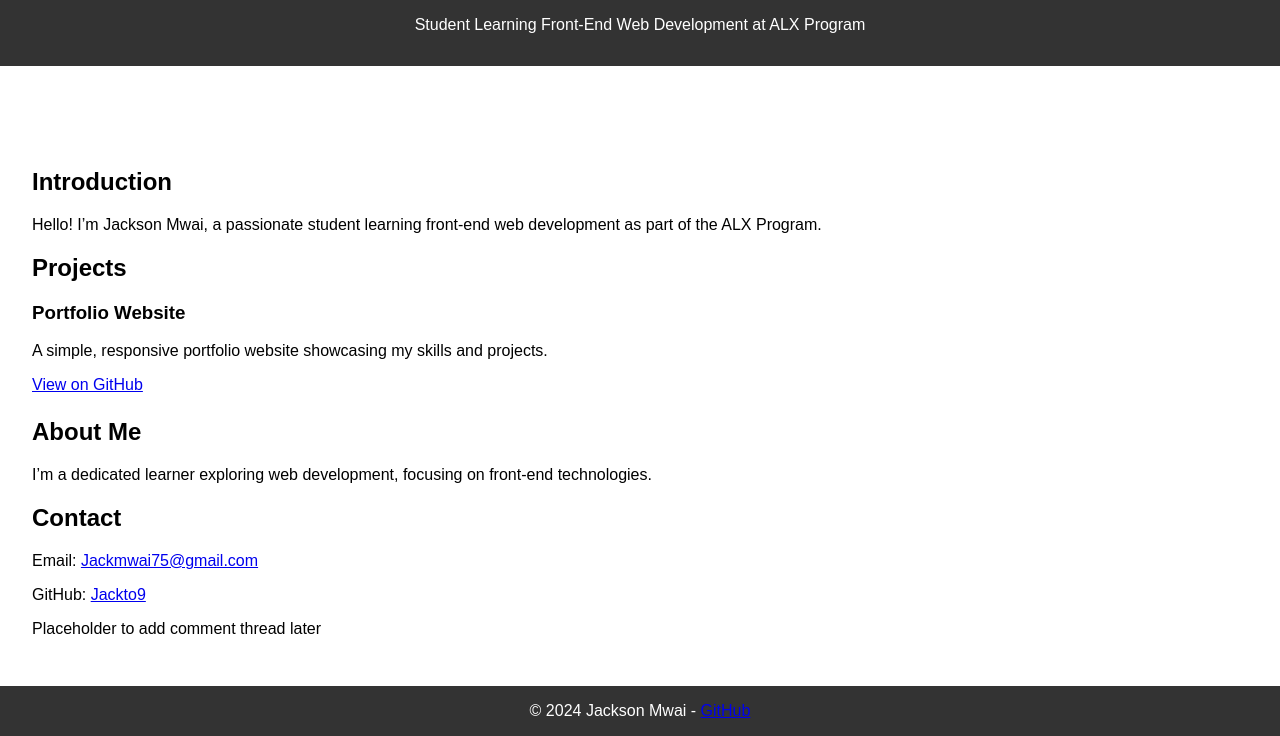
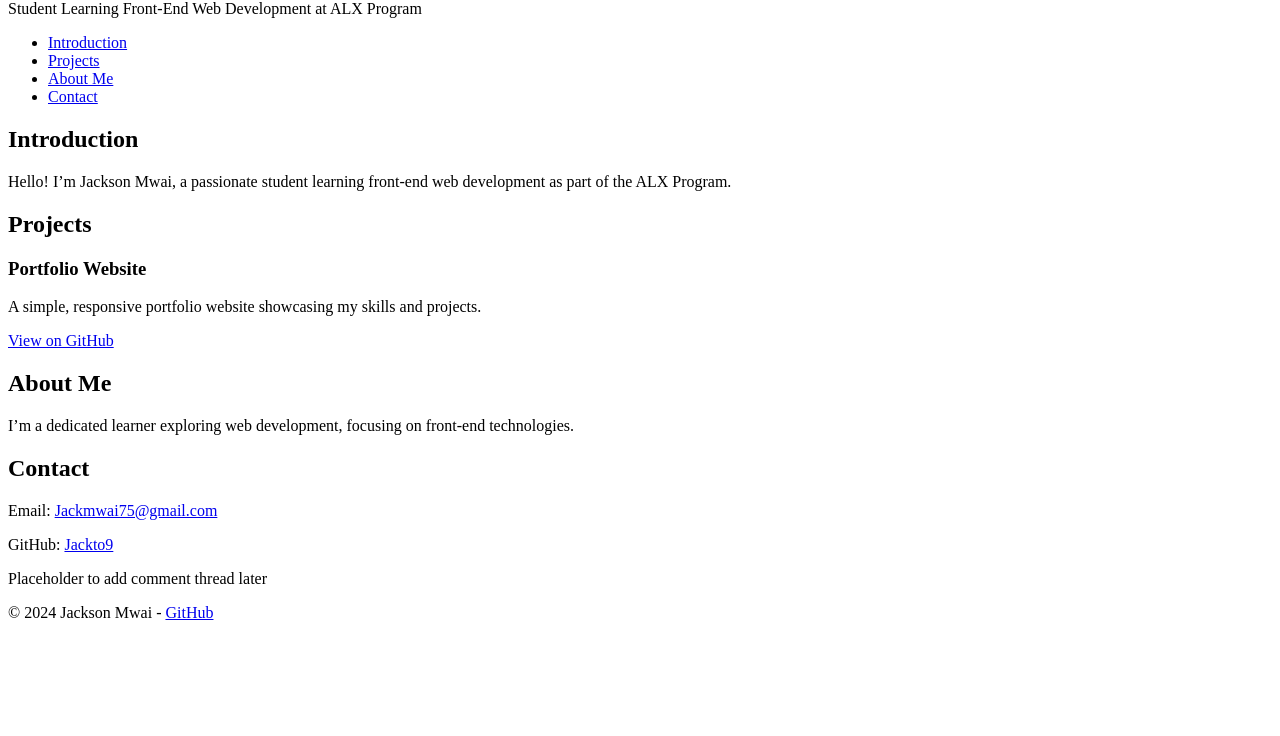
Before and after one commit to Jackto9/My_First_Portfolio, a plain HTML site: page portfolio/index.html in a window 1280 px wide. Shown: the part 80-816 px from the top of the page. Drawn offline with Linux system fonts and the light colour scheme.

Commit message:
Add personal portfolio webpage

```diff
--- a/portfolio/index.html
+++ b/portfolio/index.html
@@ -4,41 +4,6 @@
     <meta charset="UTF-8">
     <meta name="viewport" content="width=device-width, initial-scale=1.0">
     <title>Jackson Mwai - Personal Portfolio</title>
-    <style>
-        body {
-            font-family: Arial, sans-serif;
-            margin: 0;
-            padding: 0;
-        }
-        header, footer {
-            background-color: #333;
-            color: white;
-            text-align: center;
-            padding: 1rem;
-        }
-        nav ul {
-            list-style: none;
-            display: flex;
-            justify-content: center;
-            padding: 0;
-        }
-        nav ul li {
-            margin: 0 1rem;
-        }
-        nav ul li a {
-            text-decoration: none;
-            color: white;
-        }
-        main {
-            padding: 2rem;
-        }
-        .project {
-            margin-bottom: 1.5rem;
-        }
-        footer p {
-            margin: 0;
-        }
-    </style>
 </head>
 <body>
     <header>
```
